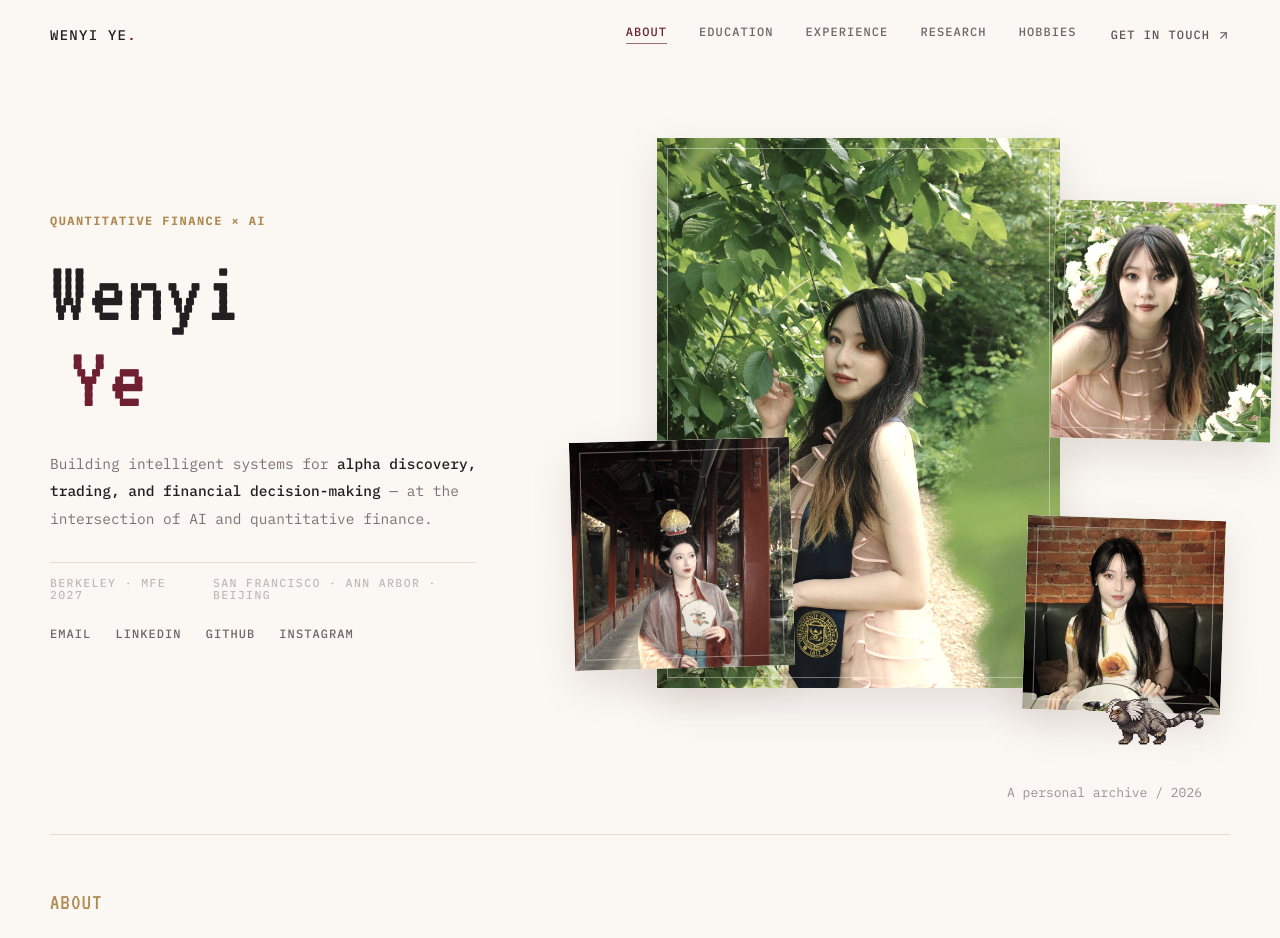
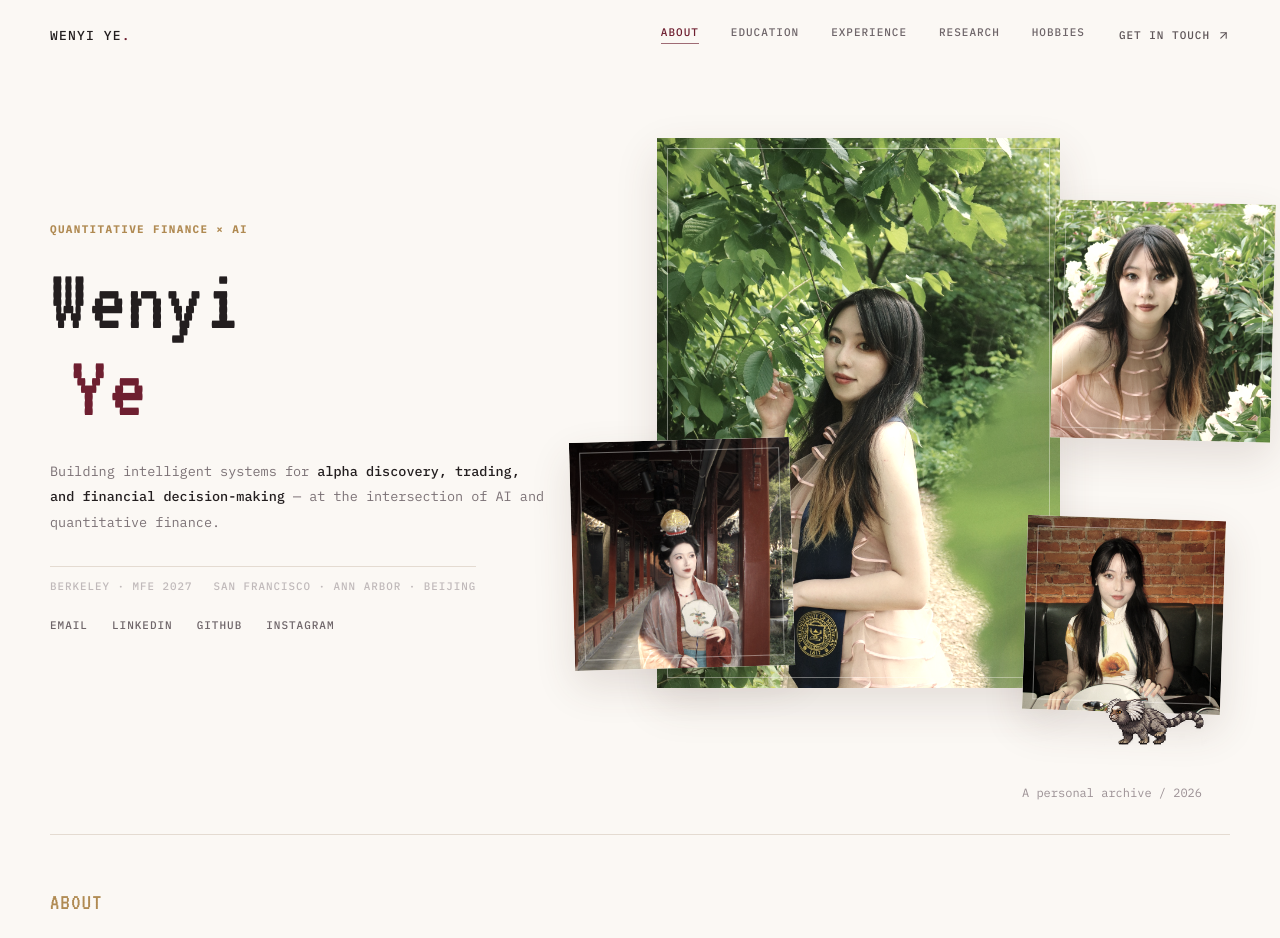
Before and after one commit to yewenyiywy/wenyi-portfolio, a Next.js app: page / in a window 1280 px wide. Shown: the top 938 px of the page. Built offline with nearby package versions, Linux system fonts and the light colour scheme.

Commit message:
Reduce IBM Plex Mono text sizes slightly

```diff
--- a/app/globals.css
+++ b/app/globals.css
@@ -42,7 +42,7 @@
 html{scroll-behavior:smooth}
 body{
   margin:0;background:var(--ivory);color:var(--ink);
-  font-family:var(--sans);font-synthesis:none;
+  font-family:var(--sans);font-size:15px;font-synthesis:none;
 }
 button,input,select,textarea{font-family:inherit}
 a{color:inherit;text-decoration:none}
@@ -74,11 +74,11 @@ img{max-width:100%}
 }
 .nav.is-stuck{height:60px}
 .nav.is-stuck::before{opacity:.95;border-bottom-color:var(--line)}
-.logo{font:500 14px/1 var(--sans);letter-spacing:.09em}
+.logo{font:500 13px/1 var(--sans);letter-spacing:.09em}
 .logo span{color:var(--wine)}
 .navlinks{
   display:flex;gap:32px;margin-left:auto;margin-right:34px;
-  font:500 12px/1 var(--sans);letter-spacing:.09em;text-transform:uppercase;color:#6e6569;
+  font:500 11px/1 var(--sans);letter-spacing:.09em;text-transform:uppercase;color:#6e6569;
 }
 .navlinks a{position:relative;padding-bottom:6px;transition:color .35s ease}
 .navlinks a::after{
@@ -89,7 +89,7 @@ img{max-width:100%}
 .navlinks a:hover::after,.navlinks a:focus-visible::after,.navlinks a.active::after{right:0}
 .nav-contact{
   display:inline-flex;align-items:center;gap:7px;
-  font:500 12px/1 var(--sans);letter-spacing:.09em;text-transform:uppercase;color:#5d5457;
+  font:500 11px/1 var(--sans);letter-spacing:.09em;text-transform:uppercase;color:#5d5457;
   transition:color .35s ease;
 }
 .nav-contact:hover{color:var(--wine)}
@@ -115,7 +115,7 @@ img{max-width:100%}
   }
   .mobile-menu a{
     padding:14px 0;border-bottom:1px solid var(--line-soft);
-    font:500 12px/1 var(--sans);letter-spacing:.09em;text-transform:uppercase;color:#6e6569;
+    font:500 11px/1 var(--sans);letter-spacing:.09em;text-transform:uppercase;color:#6e6569;
   }
   .mobile-menu a:last-child{border-bottom:0}
 }
@@ -136,7 +136,7 @@ img{max-width:100%}
 .hero-editorial{position:relative;z-index:2}
 .hero-kicker{
   display:flex;align-items:center;gap:12px;
-  font:600 12px/1 var(--sans);letter-spacing:.09em;text-transform:uppercase;color:var(--gold);
+  font:600 11px/1 var(--sans);letter-spacing:.09em;text-transform:uppercase;color:var(--gold);
 }
 .hero-kicker i{display:block;width:20px;height:1px;background:var(--gold-soft)}
 .hero-editorial h1{
@@ -146,18 +146,18 @@ img{max-width:100%}
 .hero-editorial h1 em{display:block;font-style:italic;font-weight:600;color:var(--wine);margin-left:.22em}
 .hero-lede{
   max-width:44ch;margin:28px 0 0;
-  font:400 14.5px/1.9 var(--sans);color:var(--muted);
+  font:400 13.5px/1.9 var(--sans);color:var(--muted);
 }
 .hero-lede strong{color:var(--ink);font-weight:500}
 .hero-rule{height:1px;background:var(--line);margin:30px 0 14px;width:86%}
 .hero-meta{
   display:flex;justify-content:space-between;width:86%;gap:20px;
-  font:500 12px/1 var(--sans);letter-spacing:.09em;text-transform:uppercase;color:#9d9498;
+  font:500 11px/1 var(--sans);letter-spacing:.09em;text-transform:uppercase;color:#9d9498;
 }
 .socials{display:flex;gap:24px;margin-top:28px}
 .socials a{
   position:relative;padding-bottom:5px;
-  font:500 12px/1 var(--sans);letter-spacing:.09em;text-transform:uppercase;color:#6e6569;
+  font:500 11px/1 var(--sans);letter-spacing:.09em;text-transform:uppercase;color:#6e6569;
   transition:color .35s ease;
 }
 .socials a::after{
@@ -201,7 +201,7 @@ img{max-width:100%}
 .shot-main:hover{transform:scale(1.012)}
 .gallery-caption{
   position:absolute;right:78px;bottom:-42px;
-  font:400 13px/1.4 var(--sans);color:#9b9094;
+  font:400 12px/1.4 var(--sans);color:#9b9094;
 }
 
 /* ==========================================================================
@@ -212,7 +212,7 @@ img{max-width:100%}
 /* about */
 .about-prose{max-width:800px}
 .about-prose p{
-  font:400 16px/1.92 var(--sans);color:#5f585b;margin:0 0 20px;letter-spacing:-.005em;
+  font:400 15px/1.92 var(--sans);color:#5f585b;margin:0 0 20px;letter-spacing:-.005em;
 }
 .about-prose p:last-child{margin-bottom:0}
 .about-prose strong{color:var(--ink);font-weight:500}
@@ -247,7 +247,7 @@ img{max-width:100%}
 .timeline-entry:hover{background:rgba(238,229,217,.42)}
 .timeline-entry:hover::before{transform:scaleY(1)}
 .date{
-  font:500 12px/1.7 var(--sans);letter-spacing:.09em;text-transform:uppercase;
+  font:500 11px/1.7 var(--sans);letter-spacing:.09em;text-transform:uppercase;
   color:#9a9195;padding-top:6px;white-space:nowrap;
 }
 .entry-top{display:flex;align-items:flex-start;gap:16px}
@@ -263,21 +263,21 @@ img{max-width:100%}
   font:400 26px/1.15 var(--display);letter-spacing:.005em;margin:0;color:var(--ink);
 }
 .location{
-  font:500 12px/1 var(--sans);letter-spacing:.09em;text-transform:uppercase;
+  font:500 11px/1 var(--sans);letter-spacing:.09em;text-transform:uppercase;
   color:#a49b9e;white-space:nowrap;
 }
-.role{font:400 14px/1.5 var(--sans);color:#7b7276;margin-top:5px}
+.role{font:400 13px/1.5 var(--sans);color:#7b7276;margin-top:5px}
 .minor-note{
-  display:inline-block;font:400 12px/1.5 var(--sans);font-style:normal;
+  display:inline-block;font:400 11px/1.5 var(--sans);font-style:normal;
   color:#a49b9e;margin-left:8px;
 }
 .timeline-entry ul{margin:9px 0 0;padding-left:15px}
-.timeline-entry li{font:400 14px/1.75 var(--sans);color:#6b6367;margin:5px 0}
+.timeline-entry li{font:400 13px/1.75 var(--sans);color:#6b6367;margin:5px 0}
 .timeline-entry li::marker{color:var(--gold-soft)}
 .timeline-entry li strong{color:var(--ink);font-weight:600}
 .tags{display:inline-flex;gap:6px;flex-wrap:wrap;margin-left:9px;vertical-align:2px}
 .tags span{
-  font:500 12px/1 var(--sans);font-style:normal;color:#877f82;
+  font:500 11px/1 var(--sans);font-style:normal;color:#877f82;
   border:1px solid var(--line);border-radius:999px;padding:5px 8px;
   transition:border-color .35s ease,color .35s ease;
 }
@@ -290,9 +290,9 @@ img{max-width:100%}
   padding:12px 0;border-bottom:1px solid var(--line-soft);
 }
 .focus-lines b{
-  font:600 12px/1.6 var(--sans);letter-spacing:.09em;text-transform:uppercase;color:var(--wine-soft);
+  font:600 11px/1.6 var(--sans);letter-spacing:.09em;text-transform:uppercase;color:var(--wine-soft);
 }
-.focus-lines span{font:400 14px/1.75 var(--sans);color:#6b6367}
+.focus-lines span{font:400 13px/1.75 var(--sans);color:#6b6367}
 
 /* footer */
 .footer{
@@ -306,7 +306,7 @@ img{max-width:100%}
 .footer-links{display:flex;flex-direction:column;gap:14px;align-items:flex-start;padding-top:8px}
 .footer-links a{
   position:relative;display:inline-flex;align-items:center;gap:9px;padding-bottom:5px;
-  font:400 12px/1 var(--sans);letter-spacing:.04em;color:#6b6367;transition:color .35s ease;
+  font:400 11px/1 var(--sans);letter-spacing:.04em;color:#6b6367;transition:color .35s ease;
 }
 .footer-links a::after{
   content:"";position:absolute;left:0;right:100%;bottom:0;height:1px;
@@ -316,7 +316,7 @@ img{max-width:100%}
 .footer-links a:hover::after{right:0}
 .copyright{
   grid-column:1/-1;border-top:1px solid var(--line-soft);padding-top:20px;margin-top:26px;
-  font:500 12px/1 var(--sans);letter-spacing:.09em;text-transform:uppercase;color:#a8a0a3;
+  font:500 11px/1 var(--sans);letter-spacing:.09em;text-transform:uppercase;color:#a8a0a3;
 }
 
 /* ==========================================================================
@@ -353,7 +353,7 @@ img{max-width:100%}
   .shot-a{height:190px;left:67%;top:86px}
   .shot-b{height:190px;bottom:74px}
   .shot-c{height:165px;left:62%;bottom:38px}
-  .hero-lede{font-size:13.5px}
+  .hero-lede{font-size:13px}
 }
 @media(max-width:820px){
   .navlinks{display:none}
@@ -368,7 +368,7 @@ img{max-width:100%}
   .shot-c{grid-column:1/-1;height:220px}
   .gallery-caption{position:static;display:block;margin-top:14px;text-align:right;grid-column:1/-1}
   .section{padding:56px 0 60px}
-  .about-prose p{font-size:15px;line-height:1.92}
+  .about-prose p{font-size:14px;line-height:1.92}
   .about-prose p:first-child::first-letter{font-size:62px}
   .timeline-entry{grid-template-columns:1fr;gap:8px;padding:22px 16px 22px 14px;margin:0 -14px}
   .date{padding-top:0}
@@ -449,14 +449,14 @@ img{max-width:100%}
 }
 .hobbies-kicker{
   margin-top:22px;
-  font:600 12px/1 var(--sans);
+  font:600 11px/1 var(--sans);
   letter-spacing:.09em;
   text-transform:uppercase;
   color:var(--h-gold);
 }
 .hobbies-hero p{
   max-width:44ch;
-  font:400 14.5px/1.9 var(--sans);
+  font:400 13.5px/1.9 var(--sans);
   color:var(--h-muted);
   margin:26px 0 0;
 }
@@ -512,7 +512,7 @@ img{max-width:100%}
   letter-spacing:.005em;margin:20px 0 0;color:#2f2528;
 }
 .atelier-copy p{
-  font:400 14px/1.85 var(--sans);color:var(--h-muted);
+  font:400 13px/1.85 var(--sans);color:var(--h-muted);
   max-width:34ch;margin:20px 0 0;
 }
 
@@ -549,7 +549,7 @@ img{max-width:100%}
 .plate-frame{z-index:1}
 .plate figcaption{
   display:flex;justify-content:space-between;gap:12px;margin-top:13px;
-  font:500 12px/1.4 var(--sans);letter-spacing:.09em;
+  font:500 11px/1.4 var(--sans);letter-spacing:.09em;
   text-transform:uppercase;color:#9c8781;
 }
 .plate figcaption em{font-style:normal;letter-spacing:.08em;text-transform:none;color:#b0a09b}
@@ -566,7 +566,7 @@ img{max-width:100%}
 .keyword-list{display:flex;flex-direction:column;gap:22px;align-self:center;padding-top:10px}
 .keyword-list li{
   list-style:none;
-  font:500 12px/1 var(--sans);letter-spacing:.09em;
+  font:500 11px/1 var(--sans);letter-spacing:.09em;
   text-transform:uppercase;color:#8a7d7f;
 }
 .keyword-list li::before{
@@ -587,7 +587,7 @@ img{max-width:100%}
 .game-notes{list-style:none;margin:26px 0 0;padding:0;display:flex;flex-direction:column;gap:12px}
 .game-notes li{
   display:flex;align-items:center;gap:10px;
-  font:500 12px/1 var(--sans);letter-spacing:.09em;
+  font:500 11px/1 var(--sans);letter-spacing:.09em;
   text-transform:uppercase;color:#8a6a52;
 }
 .game-notes li b{color:var(--h-gold);font-weight:400;font-size:11px}
@@ -615,7 +615,7 @@ img{max-width:100%}
 .game-art{z-index:1}
 .game-card figcaption{
   display:flex;justify-content:space-between;gap:12px;margin-top:13px;
-  font:500 12px/1.4 var(--sans);letter-spacing:.09em;
+  font:500 11px/1.4 var(--sans);letter-spacing:.09em;
   text-transform:uppercase;color:#9c8781;position:relative;z-index:2;
 }
 .game-card figcaption em{font-style:normal;letter-spacing:.08em;text-transform:none;color:#b0a09b}
@@ -630,11 +630,11 @@ img{max-width:100%}
   border:1px solid rgba(176,138,82,.5);
 }
 .game-plate b{font:400 19px/1 var(--display);letter-spacing:.09em;color:#d8b26e}
-.game-plate span{font:600 12px/1 var(--sans);letter-spacing:.09em;text-transform:uppercase;color:#f2ece2}
-.game-statement{font:400 13px/1.8 var(--sans);color:var(--h-muted);margin:0 0 10px;max-width:62ch}
+.game-plate span{font:600 11px/1 var(--sans);letter-spacing:.09em;text-transform:uppercase;color:#f2ece2}
+.game-statement{font:400 12px/1.8 var(--sans);color:var(--h-muted);margin:0 0 10px;max-width:62ch}
 .steam-cta{
   display:inline-flex;align-items:center;gap:9px;
-  font:500 12px/1 var(--sans);letter-spacing:.1em;
+  font:500 11px/1 var(--sans);letter-spacing:.1em;
   color:var(--h-wine);border-bottom:1px solid rgba(176,138,82,.55);padding-bottom:6px;
   transition:border-color .3s ease,color .3s ease;
 }
@@ -661,7 +661,7 @@ img{max-width:100%}
   max-width:48ch;
   margin:0 0 12px;
   color:var(--h-muted);
-  font:400 16px/1.6 var(--sans);
+  font:400 15px/1.6 var(--sans);
 }
 .afterglow-cta{
   display:inline-flex;
@@ -669,7 +669,7 @@ img{max-width:100%}
   padding:10px 16px;
   background:var(--h-wine);
   color:#fff;
-  font:600 14px/1.5 var(--sans);
+  font:600 13px/1.5 var(--sans);
 }
 .afterglow-cta:hover{background:#451522}
 .afterglow-cta:focus-visible{outline:2px solid var(--h-wine);outline-offset:3px}
@@ -689,7 +689,7 @@ img{max-width:100%}
 .afterglow-tarot p{
   margin:0;
   color:var(--h-muted);
-  font:400 16px/1.6 var(--sans);
+  font:400 15px/1.6 var(--sans);
 }
 .tarot-deck{margin-top:20px}
 .tarot-deck-toggle{
@@ -701,7 +701,7 @@ img{max-width:100%}
   cursor:pointer;
   list-style:none;
   color:var(--h-wine);
-  font:600 15px/1.4 var(--sans);
+  font:600 14px/1.4 var(--sans);
 }
 .tarot-deck-toggle::-webkit-details-marker{display:none}
 .tarot-deck-toggle:focus-visible,.tarot-controls button:focus-visible{
@@ -737,7 +737,7 @@ img{max-width:100%}
   border:1px solid var(--h-line);
   background:transparent;
   color:var(--h-wine);
-  font:600 14px/1.4 var(--sans);
+  font:600 13px/1.4 var(--sans);
   cursor:pointer;
 }
 .tarot-controls button:hover{background:#f2e7dd}
@@ -796,7 +796,7 @@ img{max-width:100%}
 }
 .fashion-heading .atelier-index{align-self:start}
 .fashion-heading h2{margin:18px 0 0;font:400 43px/1.08 var(--display);color:#2f2528}
-.fashion-heading p{font:400 14px/1.9 var(--sans);color:var(--h-muted);max-width:72ch;margin:18px 0 0}
+.fashion-heading p{font:400 13px/1.9 var(--sans);color:var(--h-muted);max-width:72ch;margin:18px 0 0}
 .fashion-inline-status{display:block;margin-top:12px;color:#6d5559}
 .fashion-inline-status::before{content:'✦';color:var(--h-gold);margin-right:8px}
 .fashion-status{
@@ -806,7 +806,7 @@ img{max-width:100%}
   align-self:center;
 }
 .fashion-status span{
-  font:600 12px/1 var(--sans);letter-spacing:.09em;text-transform:uppercase;color:var(--h-gold);
+  font:600 11px/1 var(--sans);letter-spacing:.09em;text-transform:uppercase;color:var(--h-gold);
 }
 .fashion-status strong{
   font:400 18px/1.25 var(--display);color:var(--h-wine);
@@ -847,7 +847,7 @@ img{max-width:100%}
   display:flex;align-items:center;gap:10px;
   padding:9px 12px 9px 13px;
   background:rgba(50,39,40,.84);color:#fff9f3;
-  font:500 12px/1 var(--sans);letter-spacing:.09em;text-transform:uppercase;
+  font:500 11px/1 var(--sans);letter-spacing:.09em;text-transform:uppercase;
   opacity:0;transform:translateY(7px);
   transition:opacity .35s ease,transform .35s ease;
 }
@@ -863,7 +863,7 @@ img{max-width:100%}
   color:#33292c;margin:0;
 }
 .fashion-card-meta p{
-  font:500 12px/1.4 var(--sans);letter-spacing:.09em;text-transform:uppercase;
+  font:500 11px/1.4 var(--sans);letter-spacing:.09em;text-transform:uppercase;
   color:#9c8781;margin:7px 0 0;
 }
 .fashion-card-meta > span{
@@ -894,7 +894,7 @@ img{max-width:100%}
 .fashion-lightbox-visuals figure:first-child img{padding:14px}
 .fashion-lightbox-visuals figcaption{
   padding:9px 12px 11px;
-  font:500 12px/1 var(--sans);letter-spacing:.09em;text-transform:uppercase;color:#8e7d78;
+  font:500 11px/1 var(--sans);letter-spacing:.09em;text-transform:uppercase;color:#8e7d78;
 }
 .fashion-lightbox-copy{color:#f4e9e1;align-self:center;padding-right:12px}
 .fashion-lightbox-copy .hobby-eyebrow{color:#cba36e}
@@ -903,22 +903,22 @@ img{max-width:100%}
   margin:18px 0 5px;color:#fff8f2;
 }
 .fashion-lightbox-subtitle{
-  font:500 12px/1.4 var(--sans);letter-spacing:.09em;text-transform:uppercase;
+  font:500 11px/1.4 var(--sans);letter-spacing:.09em;text-transform:uppercase;
   color:#bda9a3;margin:0 0 30px;
 }
 .fashion-source{
   padding:17px 0;border-top:1px solid rgba(238,222,212,.22);border-bottom:1px solid rgba(238,222,212,.22);
 }
 .fashion-source span{
-  font:600 12px/1 var(--sans);letter-spacing:.09em;text-transform:uppercase;color:#cba06a;
+  font:600 11px/1 var(--sans);letter-spacing:.09em;text-transform:uppercase;color:#cba06a;
 }
 .fashion-source p,.fashion-lightbox-description{
-  font:400 12px/1.8 var(--sans);color:#d2c2bc;margin:10px 0 0;
+  font:400 11px/1.8 var(--sans);color:#d2c2bc;margin:10px 0 0;
 }
 .fashion-lightbox-description{margin-top:22px}
 .fashion-lightbox-foot{
   display:flex;justify-content:space-between;gap:16px;margin-top:30px;
-  font:500 12px/1 var(--sans);letter-spacing:.09em;text-transform:uppercase;color:#a9958f;
+  font:500 11px/1 var(--sans);letter-spacing:.09em;text-transform:uppercase;color:#a9958f;
 }
 .fashion-lightbox-foot span:last-child{color:#d2a76e}
 .fashion-lightbox-close{
@@ -929,7 +929,7 @@ img{max-width:100%}
 }
 .fashion-lightbox-close:hover{background:rgba(240,226,214,.12)}
 .fashion-lightbox-hint{
-  font:400 12px/1 var(--sans);letter-spacing:.09em;text-transform:uppercase;color:#998681;
+  font:400 11px/1 var(--sans);letter-spacing:.09em;text-transform:uppercase;color:#998681;
 }
 
 /* ---------- other passions ---------------------------------------------- */
@@ -950,11 +950,11 @@ img{max-width:100%}
   font:400 22px/1 var(--display);letter-spacing:.06em;
   text-transform:uppercase;color:#5d4f52;margin:6px 0 9px;
 }
-.passion-list p{font:400 14px/1.65 var(--sans);color:var(--h-muted);margin:0;max-width:22ch}
+.passion-list p{font:400 13px/1.65 var(--sans);color:var(--h-muted);margin:0;max-width:22ch}
 
 .hobbies-footer{
   border-top:0;padding:26px 0 34px;display:flex;justify-content:space-between;align-items:center;
-  font:400 12px/1 var(--sans);letter-spacing:.12em;color:#94888b;
+  font:400 11px/1 var(--sans);letter-spacing:.12em;color:#94888b;
 }
 .hobbies-footer a:hover{color:var(--h-wine)}
 
@@ -1064,7 +1064,7 @@ img{max-width:100%}
   position:absolute;right:16px;bottom:16px;z-index:3;pointer-events:none;
   display:inline-flex;align-items:center;gap:7px;
   padding:8px 12px;background:rgba(52,34,36,.62);backdrop-filter:blur(3px);
-  font:500 12px/1 var(--sans);letter-spacing:.09em;text-transform:uppercase;color:#fbf6f0;
+  font:500 11px/1 var(--sans);letter-spacing:.09em;text-transform:uppercase;color:#fbf6f0;
   opacity:0;transform:translateY(8px);
   transition:opacity .4s ease,transform .4s cubic-bezier(.22,.7,.2,1);
 }
@@ -1101,7 +1101,7 @@ img{max-width:100%}
 @keyframes lb-rise{from{opacity:0;transform:translateY(16px) scale(.985)}to{opacity:1;transform:none}}
 .lightbox figcaption{
   display:flex;gap:16px;align-items:baseline;
-  font:500 12px/1.4 var(--sans);letter-spacing:.09em;
+  font:500 11px/1.4 var(--sans);letter-spacing:.09em;
   text-transform:uppercase;color:#efe2da;
 }
 .lightbox figcaption em{font-style:normal;letter-spacing:.06em;text-transform:none;color:#b8a7a1}
@@ -1113,7 +1113,7 @@ img{max-width:100%}
   transition:background .3s ease,border-color .3s ease;
 }
 .lightbox-close:hover{background:rgba(240,226,214,.14);border-color:rgba(240,226,214,.75)}
-.lightbox-hint{font:400 12px/1 var(--sans);letter-spacing:.09em;text-transform:uppercase;color:#9c8a86}
+.lightbox-hint{font:400 11px/1 var(--sans);letter-spacing:.09em;text-transform:uppercase;color:#9c8a86}
 
 @media (prefers-reduced-motion:reduce){
   .reveal-on .reveal{opacity:1;transform:none;transition:none}
@@ -1233,7 +1233,7 @@ img{max-width:100%}
 }
 
 /* v40 — hierarchy refinement */
-.hero-meta{margin-top:.7rem;font-size:.72rem;letter-spacing:.12em;text-transform:uppercase;opacity:.62}
+.hero-meta{margin-top:.7rem;font-size:.68rem;letter-spacing:.09em;text-transform:uppercase;opacity:.62}
 .hero-kicker{letter-spacing:.12em}
 .academic-index-group .coursework-item{align-items:baseline}
 .academic-index-group .coursework-code{letter-spacing:.03em}
@@ -1286,7 +1286,7 @@ img{max-width:100%}
 .workflow-toggle.is-open .workflow-toggle-arrow{transform:rotate(90deg)}
 .qwf{margin-top:1.5rem;padding:1.7rem 1.5rem 1.4rem;border:1px solid rgba(91,69,71,.16);background:linear-gradient(180deg,rgba(250,246,239,.86),rgba(245,237,226,.52));animation:workflowReveal .35s ease both}
 .qwf-grid{display:grid;grid-template-columns:196px 1fr 190px;column-gap:22px;row-gap:0;align-items:stretch}
-.qwf-head{font:600 12px/1 var(--sans);letter-spacing:.09em;text-transform:uppercase;color:var(--gold);padding-bottom:15px}
+.qwf-head{font:600 11px/1 var(--sans);letter-spacing:.09em;text-transform:uppercase;color:var(--gold);padding-bottom:15px}
 .qwf-stage{position:relative;margin-top:16px;padding:.9rem 1.05rem;background:rgba(255,252,247,.92);border:1px solid rgba(91,69,71,.2)}
 .qwf-stage.is-first{margin-top:0}
 .qwf-stage::before{content:"";position:absolute;top:-16px;left:50%;width:1px;height:16px;background:rgba(91,69,71,.26)}
```
